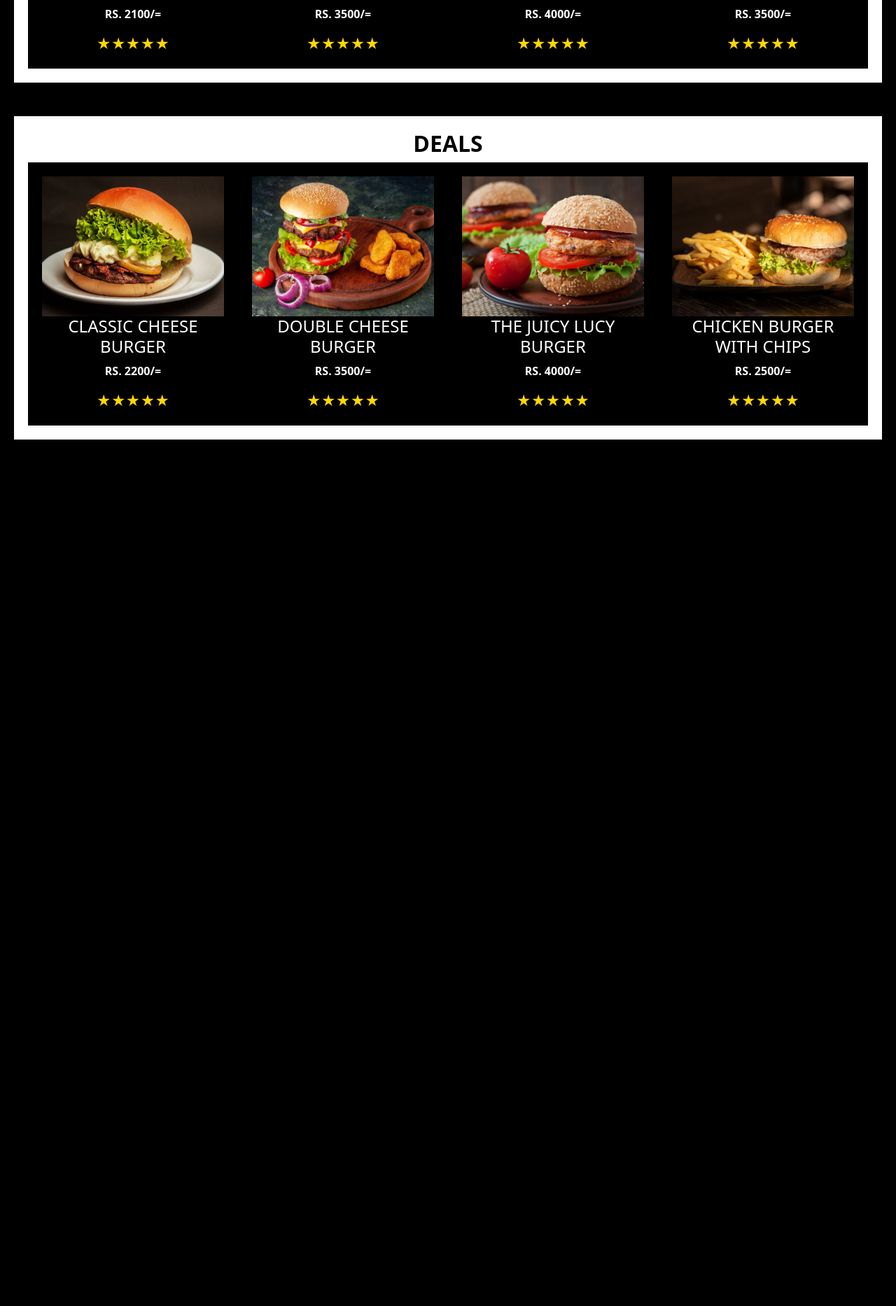
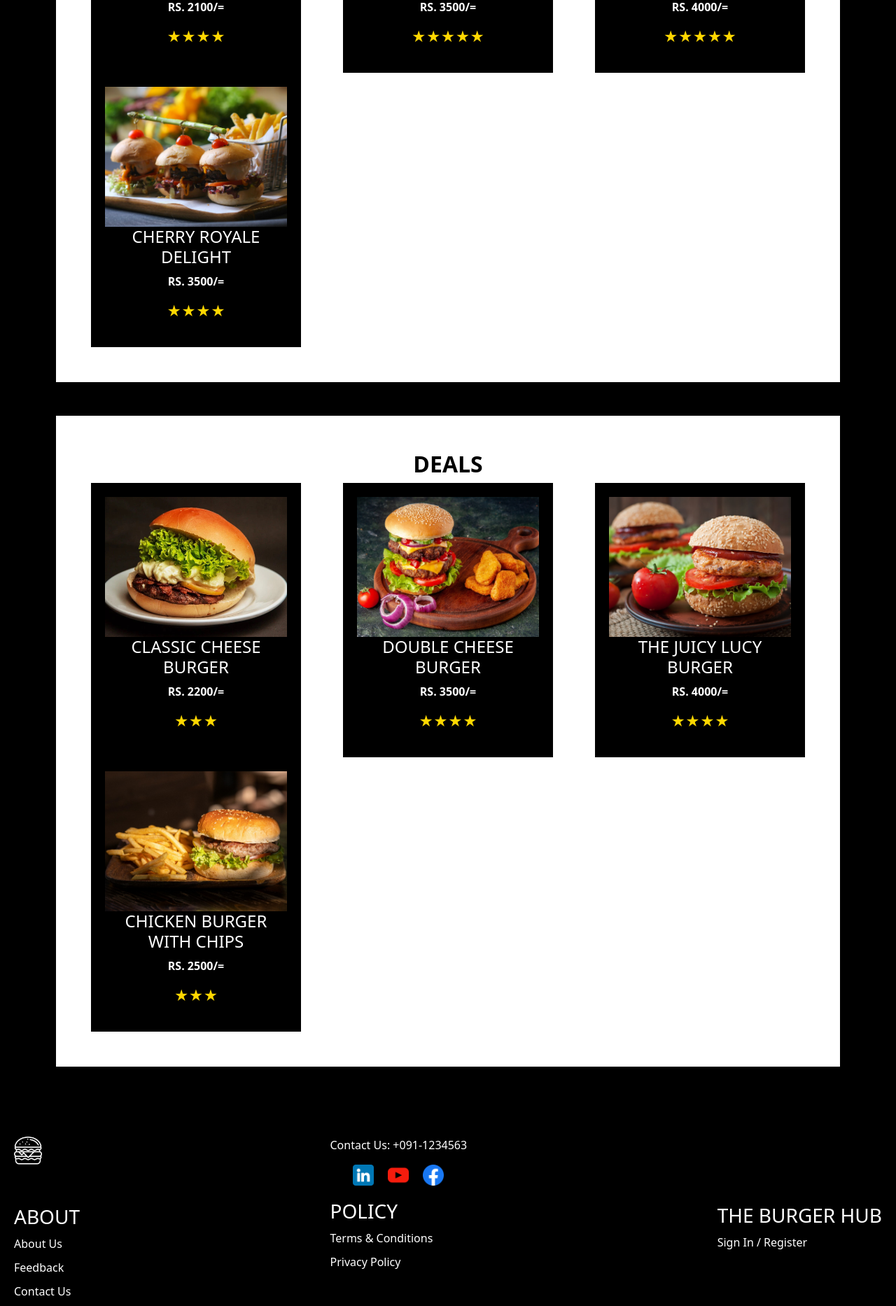
Before and after one commit to Shaini2003/Burger-Shop, a PHP site: page /Home.html in a window 1280 px wide. Shown: the part 1352-3218 px from the top of the page at 70% size. Before the commit the page ends 1980 px from the top, so only its background shows below. Run offline with PHP 8.4, Linux system fonts and the light colour scheme.

Commit message:
shaini third commit

```diff
--- a/CSS/style.css
+++ b/CSS/style.css
@@ -66,6 +66,7 @@ nav a {
     width: 100%;
     height: 200px;
     object-fit: cover;
+    cursor: pointer;
 
 }
 
@@ -73,20 +74,11 @@ nav a {
     font-weight: bold;
 }
 
-.rating {
-    display: flex;
-    justify-content: center;
-}
 
-.rating::before {
-    content: "★★★★★";
-    font-size: 20px;
-    color: gold;
-}
 #new-arrivals{
     background-color: white;
     color: white;
-    padding: 20px;
+    padding: 50px;
 }
 #arrivals{
     background-color: white;
@@ -94,3 +86,52 @@ nav a {
     text-align: center;
     font-weight: bold;
 }
+
+
+
+  footer {
+    background-color:black;
+    color: #ffffff;
+    padding: 20px;
+  }
+
+
+  .social-media {
+    list-style: none;
+    display: flex;
+    justify-content: center;
+  }
+
+  .social-media li {
+    margin: 0 10px;
+  }
+
+  .social-media a {
+    color: #ffffff;
+    text-decoration: none;
+  }
+
+  .footer-links {
+    flex: 1;
+    display: flex;
+    justify-content:space-between;
+  }
+
+  .footer-links ul {
+    list-style: none;
+    margin: 0;
+    padding: 0;
+  }
+
+  .footer-links li {
+    margin-bottom: 10px;
+  }
+
+  .footer-links a {
+    color: #ffffff;
+    text-decoration: none;
+  }
+
+  .copyright {
+    text-align: center;
+  }
--- a/Home.html
+++ b/Home.html
@@ -1,5 +1,6 @@
 <!DOCTYPE html>
 <html lang="en">
+
 <head>
     <meta charset="UTF-8">
     <meta name="viewport" content="width=device-width, initial-scale=1.0">
@@ -8,10 +9,12 @@
     <link rel="stylesheet" href="CSS/bootstrap.css">
 
 </head>
+
 <body>
     <header>
         <nav>
             <ul>
+                <li><img src="Media/burger.png" width="40px" height="40px"></li>
                 <li><a href="#">HOME</a></li>
                 <li><a href="#">MENU</a></li>
                 <li><a href="#about-us">ABOUT US</a></li>
@@ -20,52 +23,56 @@
                     <input class="form-control me-2" type="search" placeholder="Search" aria-label="Search">
                     <button class="btn btn-light" type="submit">Search</button>
                   </form></li>
-                   <li><a href="#"><img src="Media/user-interface.png" width="40px"height="40px"></a></li>
+                <li><a href="#"><img src="Media/user-interface.png" width="40px" height="40px"></a></li>
             </ul>
         </nav>
         <div style="text-align: center;padding: 60px;">
-            <img src="Media/Home-Burger.jpg"class="Home-img"><br>
-            <h1>"FRESH,FLAVORFUL<br> BURGERS AWAIT<br> YOU"</h1>
+            <img src="Media/Home-Burger.jpg" class="Home-img"><br>
+            <h1>"FRESH,<br>FLAVORFUL<br> BURGERS AWAIT<br> YOU"</h1>
             <br>
-            <p style="font-family: 'Lucida Sans', 'Lucida Sans Regular', 'Lucida Grande', 'Lucida Sans Unicode', Geneva, Verdana, sans-serif;">We're committed to serving fresh,high-quality burgers made with love and care.Savor the juicy,flavor-packed crispy buns,and mouthwatering toppings that make our burgers trult exceptional.</p>
-            <button id="btn" >ORDER NOW</button>
-        </div>
-        <br><br>
-        <br><br>
-        <br><br><br>
-        <br><br>
-        <br><br><br>
-        <br><br>
-        <br><br><br>
-        <br><br>
-        <br>
+            <p style="font-family: 'Segoe UI', Tahoma, Geneva, Verdana, sans-serif;">
+                We're committed to serving fresh,high-quality burgers made with love and care.Savor the
+                juicy,flavor-packed crispy buns,and mouthwatering toppings that make our burgers trult exceptional.</p>
+            <button id="btn">ORDER NOW</button><br><br><br>
+
+
+
+            <img src="Media/fast-delivery.png"width="150px">
+
+
+
+                <h2 style="font-family: Cambria, Cochin, Georgia, Times, 'Times New Roman', serif;font-weight: bold;">BURGER DAY</h2>
+                <p style="font-family: 'Gill Sans', 'Gill Sans MT', Calibri, 'Trebuchet MS', sans-serif;">It is Good Time for the Great taste of Burger</p>
+                <br><br><br><br><br><br><br>
+
 
         <section id="new-arrivals">
             <h2 id="arrivals">NEW ARRIVALS</h2>
             <div class="product-container">
                 <div class="product">
-                    <img src="Media/midnight ember sliders.jpg" alt="Midnight Ember Sliders"width=400px>
+                    <img src="Media/midnight ember sliders.jpg" alt="Midnight Ember Sliders" width=400px>
                     <h4>MIDNIGHT EMBER SLIDERS</h4>
                     <p>RS. 2100/=</p>
-                    <div class="rating"></div>
+                    <p style="display: flex;justify-content: center;font-size: 20px;color: gold;">★★★★</p>
+
                 </div>
                 <div class="product">
-                    <img src="Media/Cherry royal delight.jpg" alt="Cherry Royale Delight"width=400px>
+                    <img src="Media/Cherry royal delight.jpg" alt="Cherry Royale Delight" width=400px>
                     <h4>CHERRY ROYALE DELIGHT</h4>
                     <p>RS. 3500/=</p>
-                    <div class="rating"></div>
+                    <p style="display: flex;justify-content: center;font-size: 20px;color: gold;">★★★★★</p>
                 </div>
                 <div class="product">
-                    <img src="Media/mountain burger.jpg" alt="Mountain burger"width="500px"height="600px">
+                    <img src="Media/mountain burger.jpg" alt="Mountain burger" width="500px" height="600px">
                     <h4>THE MOUNTAIN BURGER</h4>
                     <p>RS. 4000/=</p>
-                    <div class="rating"></div>
+                    <p style="display: flex;justify-content: center;font-size: 20px;color: gold;">★★★★★</p>
                 </div>
                 <div class="product">
-                    <img src="Media/Cherry royal delight.jpg" alt="Cherry Royale Delight"width=400px>
+                    <img src="Media/Cherry royal delight.jpg" alt="Cherry Royale Delight" width=400px>
                     <h4>CHERRY ROYALE DELIGHT</h4>
                     <p>RS. 3500/=</p>
-                    <div class="rating"></div>
+                    <p style="display: flex;justify-content: center;font-size: 20px;color: gold;">★★★★</p>
                 </div>
             </div>
 
@@ -75,37 +82,70 @@
             <h2 id="arrivals">DEALS</h2>
             <div class="product-container">
                 <div class="product">
-                    <img src="Media/classic burger.jpg" alt="classic burger"width=400px>
+                    <img src="Media/classic burger.jpg" alt="classic burger" width=400px>
                     <h4>CLASSIC CHEESE BURGER</h4>
                     <p>RS. 2200/=</p>
-                    <div class="rating"></div>
+                    <p style="display: flex;justify-content: center;font-size: 20px;color: gold;">★★★</p>
                 </div>
                 <div class="product">
-                    <img src="Media/double cheese burger.jpg" alt="double cheese burger"width=400px>
+                    <img src="Media/double cheese burger.jpg" alt="double cheese burger" width=400px>
                     <h4>DOUBLE CHEESE BURGER</h4>
                     <p>RS. 3500/=</p>
-                    <div class="rating"></div>
+                    <p style="display: flex;justify-content: center;font-size: 20px;color: gold;">★★★★</p>
                 </div>
                 <div class="product">
-                    <img src="Media/The juicy burger.jpg" alt="juicy burger"width="500px"height="600px">
+                    <img src="Media/The juicy burger.jpg" alt="juicy burger" width="500px" height="600px">
                     <h4>THE JUICY LUCY BURGER</h4>
                     <p>RS. 4000/=</p>
-                    <div class="rating"></div>
+                    <p style="display: flex;justify-content: center;font-size: 20px;color: gold;">★★★★</p>
                 </div>
                 <div class="product">
-                    <img src="Media/Burger with potato.jpg" alt="burger with potatoes"width=400px>
+                    <img src="Media/Burger with potato.jpg" alt="burger with potatoes" width=400px>
                     <h4>CHICKEN BURGER WITH CHIPS</h4>
                     <p>RS. 2500/=</p>
-                    <div class="rating"></div>
+                    <p style="display: flex;justify-content: center;font-size: 20px;color: gold;">★★★</p>
                 </div>
 
             </div>
+
         </section>
+
+
 
 
     </header>
 
-
+      <footer>
+        <div class="footer-links">
+            <ul>
+              <li><img src="Media/burger.png" width="40px" height="40px" alt="Burger Hub Logo"></li><br><br>
+              <li><h3>ABOUT</h3></li>
+              <li><a href="#">About Us</a></li>
+              <li><a href="#">Feedback</a></li>
+              <li><a href="#">Contact Us</a></li>
+            </ul>
+            <ul>
+              <li><p>Contact Us: +091-1234563</p>
+                <ul class="social-media">
+                  <li><a href="#"><img src="Media/linkedin.png"width="30px"></a></li>
+                  <li><a href="#"><img src="Media/youtube.png"width="30px"></a></li>
+                  <li><a href="#"><img src="Media/facebook.png"width="30px"></a></li>
+                </ul></li>
+              <li><h3>POLICY</h3></li>
+              <li><a href="#">Terms & Conditions</a></li>
+              <li><a href="#">Privacy Policy</a></li>
+            </ul>
+            <ul>
+                <br><br><br><br>
+              <li><h3>THE BURGER HUB</h3></li>
+              <li><a href="#">Sign In / Register</a></li>
+            </ul>
+          </div>
+          <div class="copyright">
+            <p>&copy; 2024 The Burger Hub. All rights reserved.</p>
+          </div>
+        </div>
+      </footer>
 
 
 
@@ -113,4 +153,5 @@
 
 
 </body>
+
 </html>
```
Also changed, not shown: Media/burger.png (added), Media/checkout.png (added), Media/delivery-bike.png (added), Media/facebook.png (added), Media/fast-delivery.png (added), Media/linkedin.png (added), Media/takeaway.png (added), Media/youtube.png (added).
